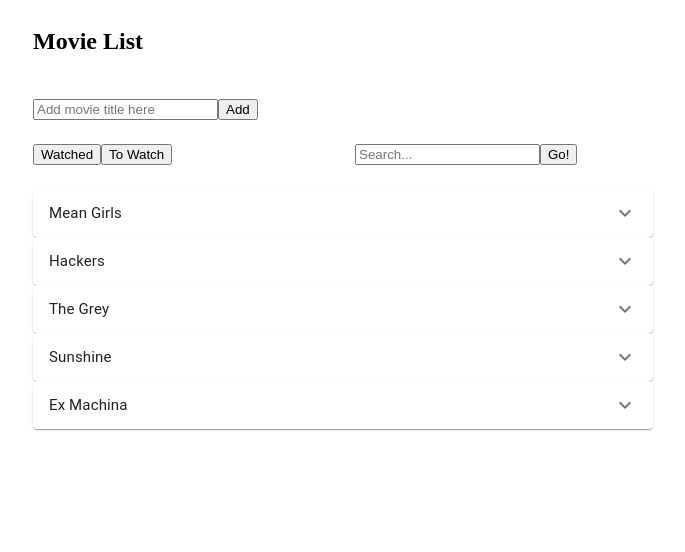
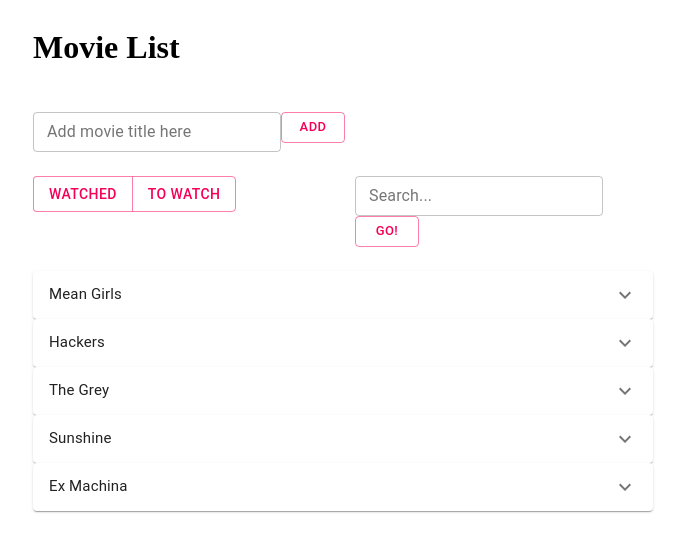
Before and after one commit to leal10/Movie-list, a React app: page / in a window 1280 px wide. Shown: the top 552 px of the page, without its empty margins (297-982 px from the left). Built offline with nearby package versions, Linux system fonts and the light colour scheme; the HTML template or start-up script is replaced by a standard one.

Commit message:
more detail

```diff
--- a/react-client/src/components/Movie.jsx
+++ b/react-client/src/components/Movie.jsx
@@ -6,6 +6,7 @@ import AccordionSummary from '@material-ui/core/AccordionSummary';
 import AccordionDetails from '@material-ui/core/AccordionDetails';
 import Typography from '@material-ui/core/Typography';
 import ExpandMoreIcon from '@material-ui/icons/ExpandMore';
+import Button from '@material-ui/core/Button';
 
 const useStyles = makeStyles((theme) => ({
   root: {
@@ -33,7 +34,8 @@ export default function Movie (props) {
         <AccordionDetails>
           <Typography>
             Movie Details
-            <button onClick={(event) => {props.toggleHandler(event, props.title)}}>Watched</button>
+            {/* <button onClick={(event) => {props.toggleHandler(event, props.title)}}>Watched</button> */}
+            <Button onClick={(event) => {props.toggleHandler(event, props.title)}} color="secondary" variant="outlined" size="small">Watched</Button>
           </Typography>
         </AccordionDetails>
       </Accordion>
--- a/react-client/src/index.jsx
+++ b/react-client/src/index.jsx
@@ -4,6 +4,9 @@ import $ from 'jquery';
 import MovieList from './components/MovieList.jsx';
 import Matches from './components/Matches.jsx';
 import Grid from '@material-ui/core/Grid';
+import Button from '@material-ui/core/Button';
+import ButtonGroup from '@material-ui/core/ButtonGroup';
+import TextField from '@material-ui/core/TextField';
 
 
 class App extends React.Component {
@@ -110,39 +113,45 @@ class App extends React.Component {
   }
 
   //if pressed is true and movieMatch is an empty string
-    // no result found
-    // {(this.state.pressed === true && this.state.movieMatch === '' ? <Matches matches={this.state.movieMatch} toggleHandler={this.toggleHandler} /> : <div>No result found</div>)}
+  // no result found
+  // {(this.state.pressed === true && this.state.movieMatch === '' ? <Matches matches={this.state.movieMatch} toggleHandler={this.toggleHandler} /> : <div>No result found</div>)}
 
 
   render() {
 
     return (
-      <div class='main'>
+      <div>
         <Grid container spacing={3}>
           <Grid item xs={3}></Grid>
           <Grid item xs={6}>
-            <h2>Movie List</h2>
+            <h1>Movie List</h1>
           </Grid>
           <Grid item xs={3}></Grid>
           <Grid item xs={3}></Grid>
           <Grid item xs={6}>
             <form>
-              <input onChange={this.inputAddHandler} type="text" placeholder="Add movie title here"></input>
-              <button onClick={this.addButtonHandler} >Add</button>
+              {/* <input onChange={this.inputAddHandler} type="text" placeholder="Add movie title here"></input> */}
+              <TextField onChange={this.inputAddHandler} size="small" id="outlined-basic" label="Add movie title here" variant="outlined" />
+              {/* <button onClick={this.addButtonHandler} >Add</button> */}
+              <Button color="secondary" variant="outlined" size="small" onClick={this.addButtonHandler}>
+                Add
+              </Button>
             </form>
           </Grid>
           <Grid item xs={3}></Grid>
           <Grid item xs={3}></Grid>
           <Grid item xs={3}>
-            <form>
-              <button onClick={this.watchedHandler} >Watched</button>
-              <button onClick={this.toWatchHandler} >To Watch</button>
-            </form>
+            <ButtonGroup color="secondary" aria-label="outlined secondary button group">
+              <Button onClick={this.watchedHandler} >Watched</Button>
+              <Button onClick={this.toWatchHandler} >To Watch</Button>
+            </ButtonGroup>
           </Grid>
           <Grid item xs={3}>
             <form>
-              <input onChange={this.inputHandler} type='text' placeholder='Search...'></input>
-              <button onClick={this.sumbitButtonHandler}>Go!</button>
+              {/* <input onChange={this.inputHandler} type='text' placeholder='Search...'></input> */}
+              <TextField onChange={this.inputHandler} size="small" id="outlined-basic" label="Search..." variant="outlined" />
+              {/* <button onClick={this.sumbitButtonHandler}>Go!</button> */}
+              <Button color="secondary" variant="outlined" size="small" onClick={this.sumbitButtonHandler}>Go!</Button>
             </form>
           </Grid>
           <Grid item xs={3}></Grid>
--- a/react-client/src/stylesheet.css
+++ /dev/null
@@ -1,3 +0,0 @@
-.main {
-  background-color: aquamarine;
-}
```
Also changed, not shown: 1 other file (tests, documents, lock files or other folders).
